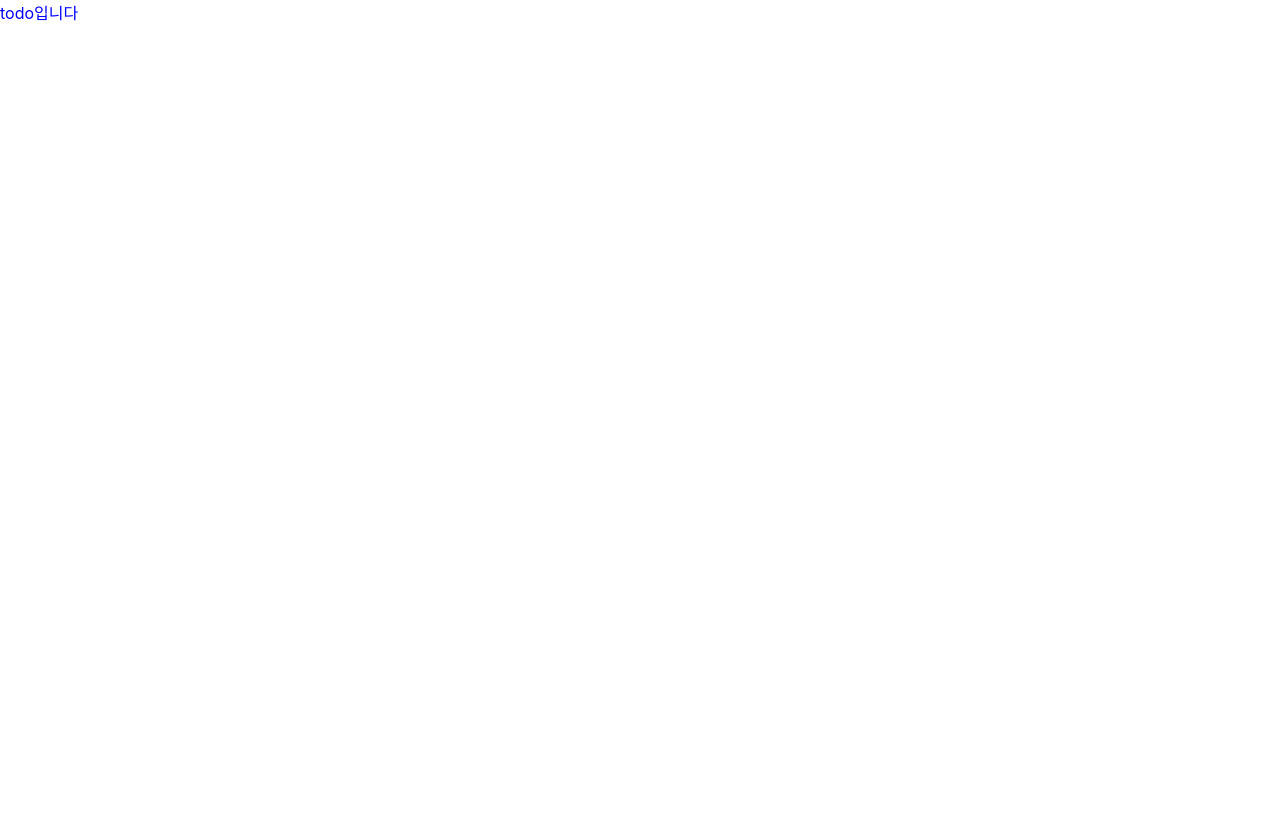
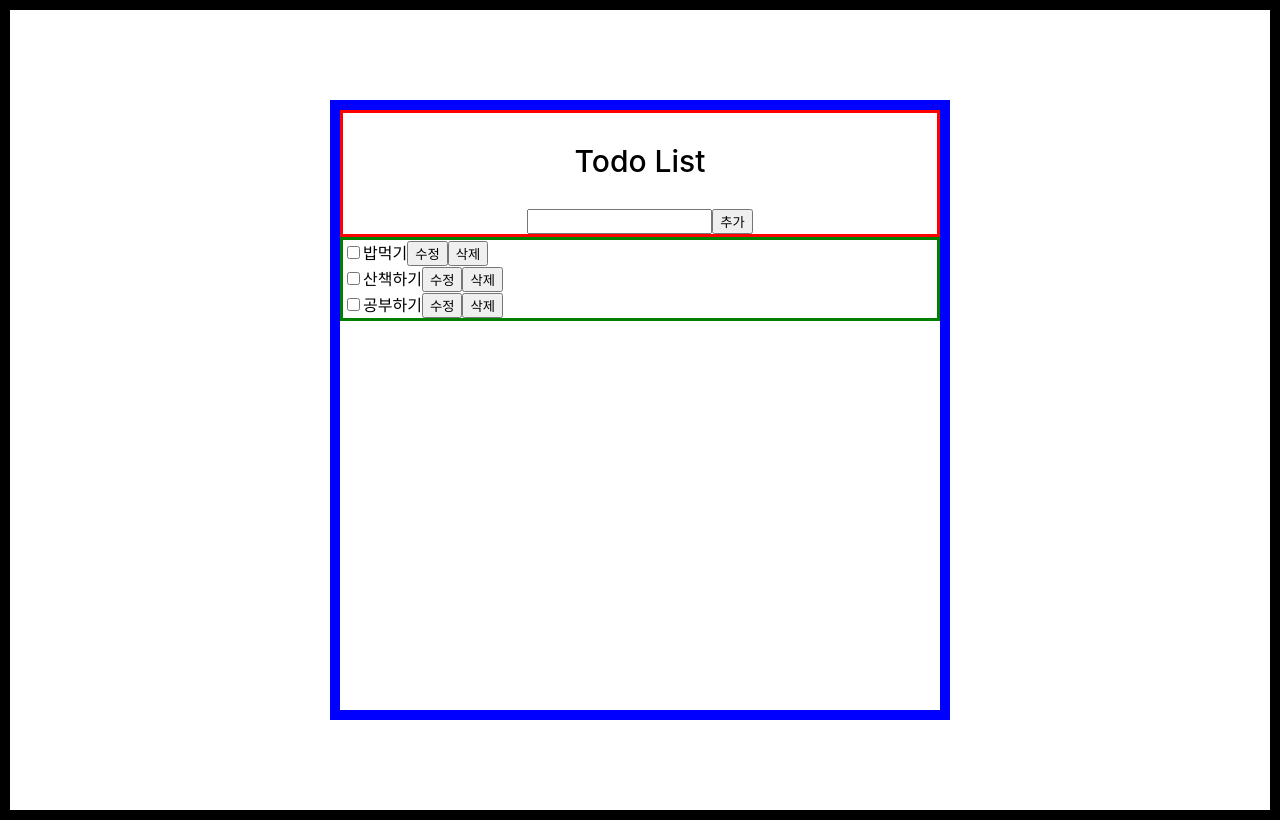
Before and after one commit to mongzii/wanted-pre-onboarding-frontend, a React (Create React App) app: page /todo in a window 1280 px wide. Built offline with nearby package versions, Linux system fonts and the light colour scheme.

Commit message:
feat: 투두리스트 기본틀 구현

```diff
--- a/src/Page/Todo.js
+++ b/src/Page/Todo.js
@@ -1,14 +1,82 @@
 import styled from "styled-components";
 
+const Body = styled.div`
+  border: 10px solid black;
+  display: flex;
+  flex-direction: row;
+  justify-content: center;
+  align-items: center;
+  height: 100vh;
+`;
 const Container = styled.div`
-  color: blue;
+  border: 10px solid blue;
+  /* color: blue; */
+  width: 600px;
+  height: 600px;
+`;
+const TitlePart = styled.div`
+  border: 3px solid red;
+  display: flex;
+  flex-direction: column;
+  justify-content: center;
+  align-items: center;
+  > p {
+    font-size: 30px;
+    font-weight: 500;
+  }
+`;
+const InsertPart = styled.div`
+  display: flex;
+  flex-direction: row;
+`;
+const BodyPart = styled.div`
+  border: 3px solid green;
+`;
+const ListStyle = styled.li`
+  list-style: none;
 `;
 
 function Todo() {
   return (
-    <div>
-      <Container>todo입니다</Container>
-    </div>
+    <>
+      <Body>
+        <Container>
+          <TitlePart>
+            <p>Todo List</p>
+            <InsertPart>
+              <input type="text"></input>
+              <button>추가</button>
+            </InsertPart>
+          </TitlePart>
+          <BodyPart>
+            <ListStyle>
+              <label>
+                <input type="checkbox" />
+                <span>밥먹기</span>
+              </label>
+              <button>수정</button>
+              <button>삭제</button>
+            </ListStyle>
+            <ListStyle>
+              <label>
+                <input type="checkbox" />
+                <span>산책하기</span>
+              </label>
+              <button>수정</button>
+              <button>삭제</button>
+            </ListStyle>
+            <ListStyle>
+              <label>
+                <input type="checkbox" />
+                <span>공부하기</span>
+              </label>
+              <button>수정</button>
+              <button>삭제</button>
+            </ListStyle>
+          </BodyPart>
+        </Container>
+      </Body>
+    </>
   );
 }
 
```
